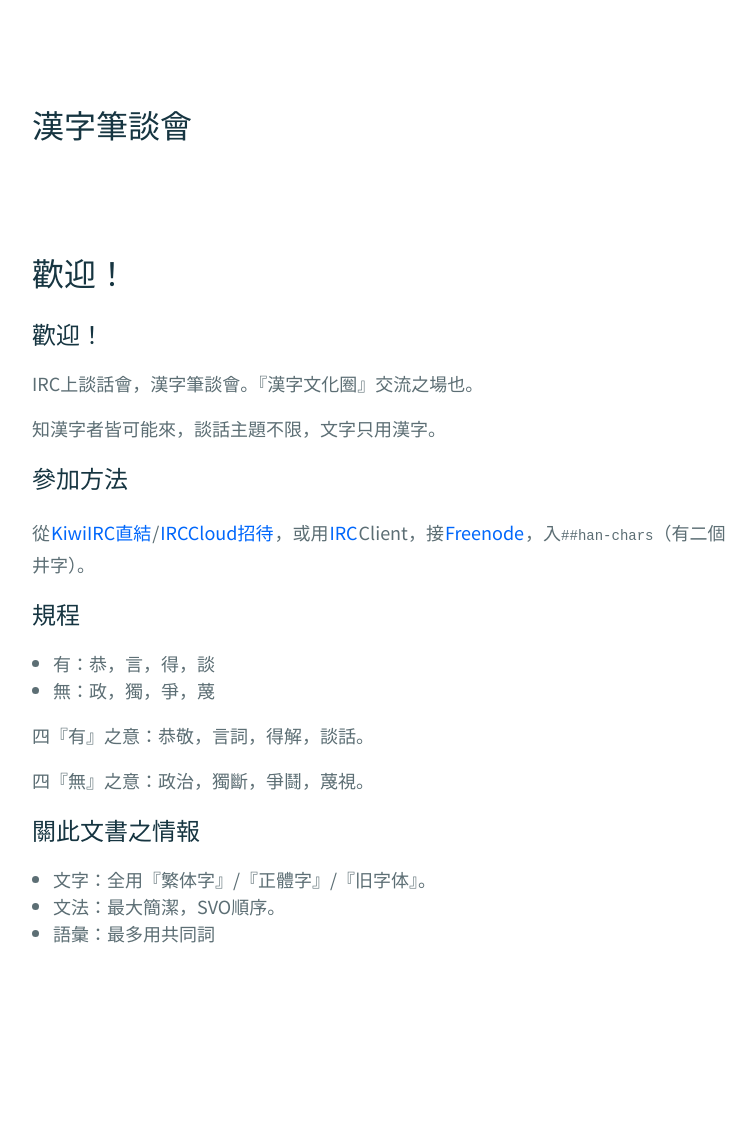
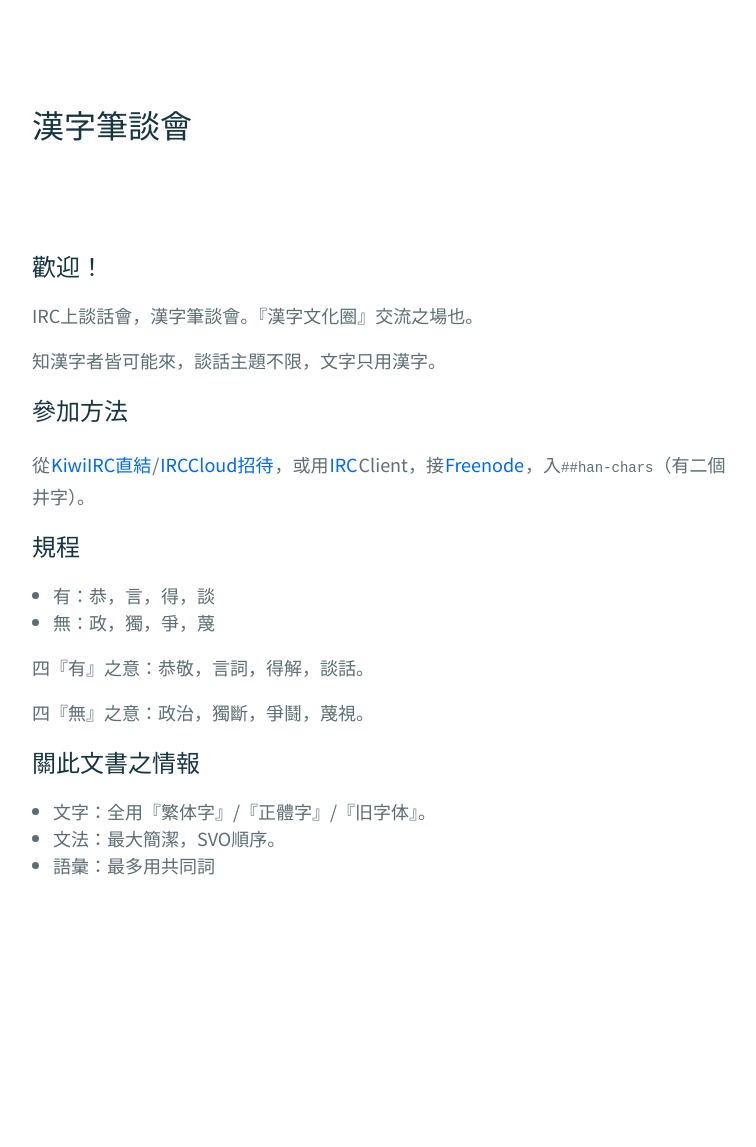
Before and after one commit to pen-talk/pen-talk.github.io, a Jekyll site: the page built from index.md, in a window 1280 px wide. Shown: the whole page, without its empty margins (258-1014 px from the left). Built offline with Jekyll 4.4.1, drawn with Linux system fonts in a browser that asks for light colours; our own code applies the rules of GitHub Pages for plain Markdown files; after the commit the page ends 1079 px from its top, so only the background shows below that.

Commit message:
Update home.html

```diff
--- a/_layouts/home.html
+++ b/_layouts/home.html
@@ -2,18 +2,6 @@
 layout: page
 ---
 <article class="c-article">
-    <header class="c-article__header">
-        <h1 class="c-article__title">{{ page.title }}</h1>
-        <p class="c-article__time"><time datetime="{{ page.date | date_to_xmlschema }}" itemprop="datePublished">{{ page.date | date: "%b %-d, %Y" }}</time></p>
-    </header>
-
-    <!-- Post Tags -->
-    <ul class="c-tags">
-    {% for tag in page.tags %}
-      <li class="c-tag">{{ tag }}</li>
-    {% endfor %}
-    </ul>
-
     <div class="c-article__main">
         {{ content }}
     </div>
```
